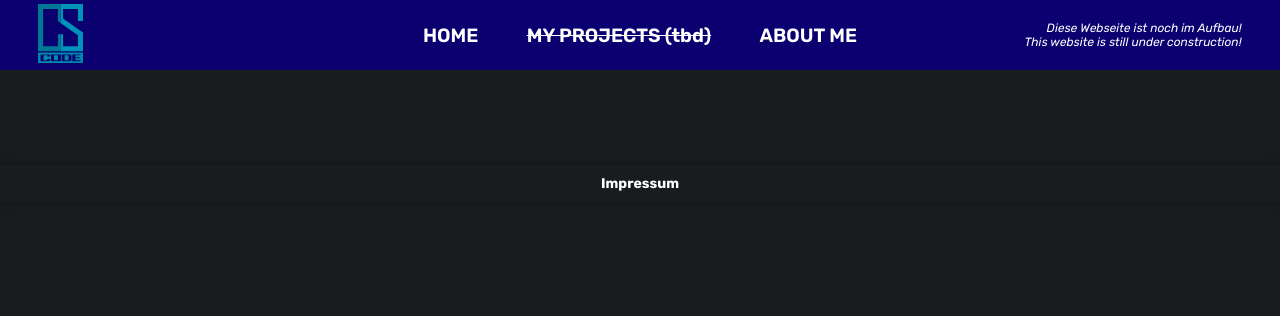
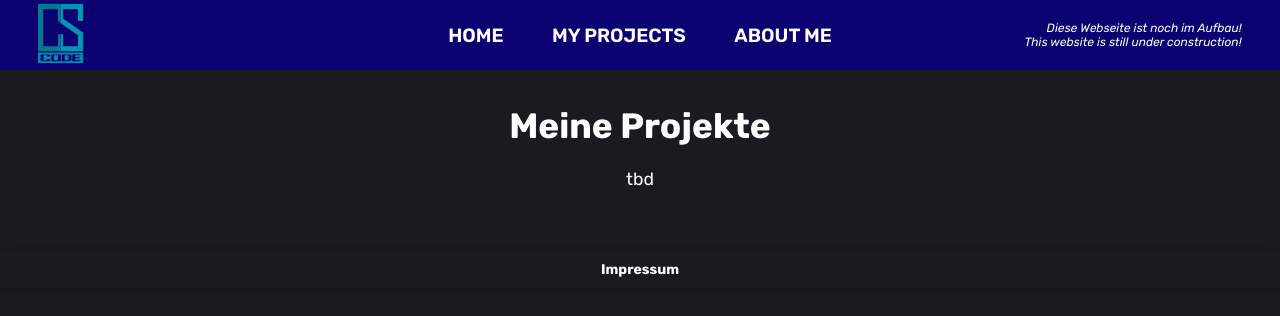
Before and after one commit to ChrisSulz/CSCode, a React (Vite) app: page /projects in a window 1280 px wide. Shown: the top 316 px of the page. Built offline with nearby package versions, Linux system fonts and the light colour scheme.

Commit message:
implemented (blank) projects page

```diff
--- a/src/App.tsx
+++ b/src/App.tsx
@@ -5,6 +5,7 @@ import Footer from './components/footer/Footer';
 import Home from './pages/Home';
 import About from './pages/About';
 import Impressum from './pages/Impressum';
+import Projects from './pages/Projects';
 
 export default function App() {
   return (
@@ -14,6 +15,7 @@ export default function App() {
         <main>
           <Routes>
             <Route path="/" element={<Home />} />
+            <Route path="/projects" element={<Projects />} />
             <Route path="/about" element={<About />} />
             <Route path="/impressum" element={<Impressum />} />
           </Routes>
--- a/src/components/navbar/Navbar.tsx
+++ b/src/components/navbar/Navbar.tsx
@@ -7,8 +7,8 @@ export default function Navbar() {
                 <p onClick={() => { window.location.href = '/'; }}>HOME</p>
             </div>
             <div className='separator'></div>
-            <div className="nav-entry nav-entry-invalid">
-                <p onClick={() => { window.location.href = '/'; }}>MY PROJECTS (tbd)</p>
+            <div className="nav-entry">
+                <p onClick={() => { window.location.href = '/projects'; }}>MY PROJECTS</p>
             </div>
             <div className='separator'></div>
             <div className="nav-entry">
--- a/src/pages/About.tsx
+++ b/src/pages/About.tsx
@@ -24,6 +24,7 @@ export default function About() {
             <span className="skill-tag">HTML</span>
             <span className="skill-tag">CSS</span>
             <span className="skill-tag">TypeScript</span>
+            <span className="skill-tag">React</span>
             <span className="skill-tag">Grafikdesign</span>
           </div>
           <p className="about-paragraph">
--- /dev/null
+++ b/src/pages/Projects.css
@@ -0,0 +1,7 @@
+.projects-container {
+  text-align: center;
+}
+
+.projects-container h1 {
+  margin-top: 0;
+}
--- /dev/null
+++ b/src/pages/Projects.tsx
@@ -0,0 +1,17 @@
+import "./Projects.css";
+import { Helmet } from 'react-helmet';
+
+export default function Impressum() {
+  return (
+    <>
+      <Helmet>
+        <title>Projekte | CS-Code</title>
+      </Helmet>
+      <div className="projects-container">
+        <h1>Meine Projekte</h1>
+        <br />
+        <p>tbd</p>
+      </div>
+    </>
+  );
+}
```
